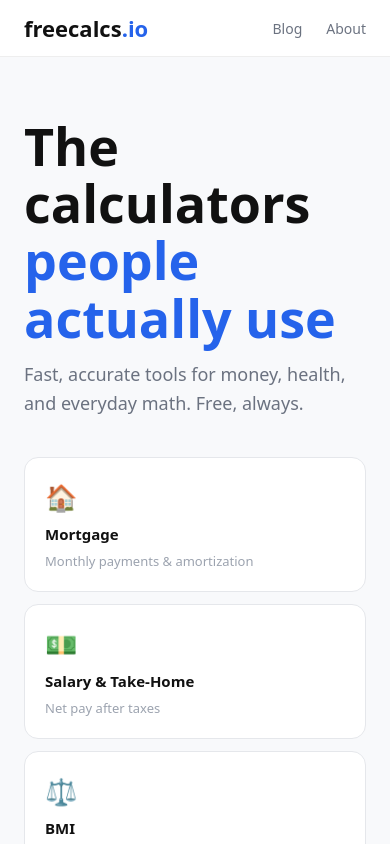
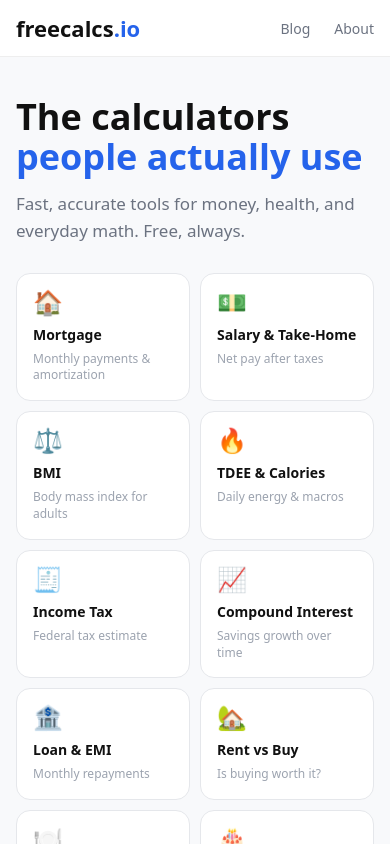
Before and after one commit to Tunjilor/freecalcs, a Next.js app: page / in a window 390 px wide. Shown: the top 844 px of the page. Built offline with nearby package versions, Linux system fonts and the light colour scheme.

Commit message:
responsive 4x3 grid homepage mobile optimized

```diff
--- a/src/app/page.tsx
+++ b/src/app/page.tsx
@@ -1,46 +1,109 @@
 import Link from "next/link";
+
 const calcs = [
-  {slug:"mortgage",label:"Mortgage",icon:"🏠",desc:"Monthly payments & amortization"},
-  {slug:"salary",label:"Salary & Take-Home",icon:"💵",desc:"Net pay after taxes"},
-  {slug:"bmi",label:"BMI",icon:"⚖️",desc:"Body mass index for adults"},
-  {slug:"tdee",label:"TDEE & Calories",icon:"🔥",desc:"Daily energy & macros"},
-  {slug:"tax",label:"Income Tax",icon:"🧾",desc:"Federal tax estimate"},
-  {slug:"compound-interest",label:"Compound Interest",icon:"📈",desc:"Savings growth over time"},
-  {slug:"loan",label:"Loan & EMI",icon:"🏦",desc:"Monthly repayments"},
-  {slug:"rent-vs-buy",label:"Rent vs Buy",icon:"🏡",desc:"Is buying worth it?"},
-  {slug:"tip",label:"Tip Calculator",icon:"🍽️",desc:"Split bills instantly"},
-  {slug:"age",label:"Age Calculator",icon:"🎂",desc:"Exact age to the day"},
-  {slug:"percentage",label:"Percentage",icon:"﹪",desc:"Percent of, change & more"},
-  {slug:"scientific",label:"Scientific Calculator",icon:"🔬",desc:"Full scientific functions"},
+  { slug: "mortgage", label: "Mortgage", icon: "🏠", desc: "Monthly payments & amortization" },
+  { slug: "salary", label: "Salary & Take-Home", icon: "💵", desc: "Net pay after taxes" },
+  { slug: "bmi", label: "BMI", icon: "⚖️", desc: "Body mass index for adults" },
+  { slug: "tdee", label: "TDEE & Calories", icon: "🔥", desc: "Daily energy & macros" },
+  { slug: "tax", label: "Income Tax", icon: "🧾", desc: "Federal tax estimate" },
+  { slug: "compound-interest", label: "Compound Interest", icon: "📈", desc: "Savings growth over time" },
+  { slug: "loan", label: "Loan & EMI", icon: "🏦", desc: "Monthly repayments" },
+  { slug: "rent-vs-buy", label: "Rent vs Buy", icon: "🏡", desc: "Is buying worth it?" },
+  { slug: "tip", label: "Tip Calculator", icon: "🍽️", desc: "Split bills instantly" },
+  { slug: "age", label: "Age Calculator", icon: "🎂", desc: "Exact age to the day" },
+  { slug: "percentage", label: "Percentage", icon: "﹪", desc: "Percent of, change & more" },
+  { slug: "scientific", label: "Scientific Calculator", icon: "🔬", desc: "Full scientific functions" },
 ];
+
 export default function Home() {
   return (
-    <main style={{minHeight:"100vh",background:"#f8f9fb",fontFamily:"system-ui,sans-serif"}}>
-      <nav style={{background:"#fff",borderBottom:"1px solid #eee",padding:"0 24px"}}>
-        <div style={{maxWidth:1100,margin:"0 auto",height:56,display:"flex",alignItems:"center",justifyContent:"space-between"}}>
-          <span><b style={{fontSize:22,color:"#111"}}>freecalcs</b><b style={{fontSize:22,color:"#2563eb"}}>.io</b></span>
-          <div style={{display:"flex",gap:24}}>
-            <Link href="/blog" style={{color:"#6b7280",textDecoration:"none",fontSize:14}}>Blog</Link>
-            <Link href="/about" style={{color:"#6b7280",textDecoration:"none",fontSize:14}}>About</Link>
+    <main style={{ minHeight: "100vh", background: "#f8f9fb", fontFamily: "system-ui,sans-serif" }}>
+      <style>{`
+        * { box-sizing: border-box; margin: 0; padding: 0; }
+        .calc-grid {
+          display: grid;
+          grid-template-columns: repeat(4, 1fr);
+          gap: 14px;
+        }
+        .calc-card {
+          background: #fff;
+          border: 1px solid #e5e7eb;
+          border-radius: 14px;
+          padding: 20px;
+          text-decoration: none;
+          display: flex;
+          flex-direction: column;
+          gap: 6px;
+          transition: border-color 0.15s, box-shadow 0.15s, transform 0.15s;
+        }
+        .calc-card:hover {
+          border-color: #2563eb;
+          box-shadow: 0 4px 20px rgba(37,99,235,0.10);
+          transform: translateY(-2px);
+        }
+        .calc-icon { font-size: 28px; line-height: 1; margin-bottom: 4px; }
+        .calc-label { font-size: 15px; font-weight: 600; color: #111; }
+        .calc-desc { font-size: 13px; color: #9ca3af; line-height: 1.4; }
+        .nav-link { color: #6b7280; text-decoration: none; font-size: 14px; font-weight: 500; }
+        .nav-link:hover { color: #111; }
+
+        @media (max-width: 900px) {
+          .calc-grid { grid-template-columns: repeat(3, 1fr); }
+        }
+        @media (max-width: 600px) {
+          .calc-grid { grid-template-columns: repeat(2, 1fr); gap: 10px; }
+          .calc-card { padding: 16px; }
+          .calc-icon { font-size: 24px; }
+          .calc-label { font-size: 14px; }
+          .calc-desc { font-size: 12px; }
+          h1 { font-size: 36px !important; }
+          .hero { padding: 40px 16px 28px !important; }
+          .grid-section { padding: 0 16px 60px !important; }
+          nav { padding: 0 16px !important; }
+          .nav-inner { padding: 0 !important; }
+        }
+        @media (max-width: 380px) {
+          .calc-grid { grid-template-columns: 1fr 1fr; gap: 8px; }
+          .calc-card { padding: 12px; }
+        }
+      `}</style>
+
+      <nav style={{ background: "#fff", borderBottom: "1px solid #eee", padding: "0 24px" }}>
+        <div className="nav-inner" style={{ maxWidth: 1100, margin: "0 auto", height: 56, display: "flex", alignItems: "center", justifyContent: "space-between" }}>
+          <span>
+            <b style={{ fontSize: 22, color: "#111" }}>freecalcs</b>
+            <b style={{ fontSize: 22, color: "#2563eb" }}>.io</b>
+          </span>
+          <div style={{ display: "flex", gap: 24 }}>
+            <Link href="/blog" className="nav-link">Blog</Link>
+            <Link href="/about" className="nav-link">About</Link>
           </div>
         </div>
       </nav>
-      <section style={{maxWidth:1100,margin:"0 auto",padding:"60px 24px 40px"}}>
-        <h1 style={{fontSize:52,fontWeight:800,lineHeight:1.1,color:"#111",marginBottom:14}}>The calculators<br/><span style={{color:"#2563eb"}}>people actually use</span></h1>
-        <p style={{fontSize:18,color:"#6b7280",maxWidth:460,lineHeight:1.6}}>Fast, accurate tools for money, health, and everyday math. Free, always.</p>
+
+      <section className="hero" style={{ maxWidth: 1100, margin: "0 auto", padding: "56px 24px 36px" }}>
+        <h1 style={{ fontSize: 52, fontWeight: 800, lineHeight: 1.1, color: "#111", marginBottom: 14 }}>
+          The calculators<br />
+          <span style={{ color: "#2563eb" }}>people actually use</span>
+        </h1>
+        <p style={{ fontSize: 17, color: "#6b7280", maxWidth: 440, lineHeight: 1.6 }}>
+          Fast, accurate tools for money, health, and everyday math. Free, always.
+        </p>
       </section>
-      <section style={{maxWidth:1100,margin:"0 auto",padding:"0 24px 80px"}}>
-        <div style={{display:"grid",gridTemplateColumns:"repeat(auto-fill,minmax(190px,1fr))",gap:12}}>
-          {calcs.map((c)=>(
-            <Link key={c.slug} href={"/"+c.slug} style={{background:"#fff",border:"1px solid #e5e7eb",borderRadius:14,padding:20,textDecoration:"none",display:"flex",flexDirection:"column",gap:6,transition:"all 0.15s"}}>
-              <span style={{fontSize:26}}>{c.icon}</span>
-              <span style={{fontSize:15,fontWeight:600,color:"#111"}}>{c.label}</span>
-              <span style={{fontSize:13,color:"#9ca3af"}}>{c.desc}</span>
+
+      <section className="grid-section" style={{ maxWidth: 1100, margin: "0 auto", padding: "0 24px 80px" }}>
+        <div className="calc-grid">
+          {calcs.map((c) => (
+            <Link key={c.slug} href={"/" + c.slug} className="calc-card">
+              <span className="calc-icon">{c.icon}</span>
+              <span className="calc-label">{c.label}</span>
+              <span className="calc-desc">{c.desc}</span>
             </Link>
           ))}
         </div>
       </section>
-      <footer style={{borderTop:"1px solid #e5e7eb",padding:"24px",textAlign:"center",fontSize:13,color:"#9ca3af"}}>
+
+      <footer style={{ borderTop: "1px solid #e5e7eb", padding: "24px 16px", textAlign: "center", fontSize: 13, color: "#9ca3af" }}>
         © {new Date().getFullYear()} freecalcs.io — Free tools, always.
       </footer>
     </main>
```
